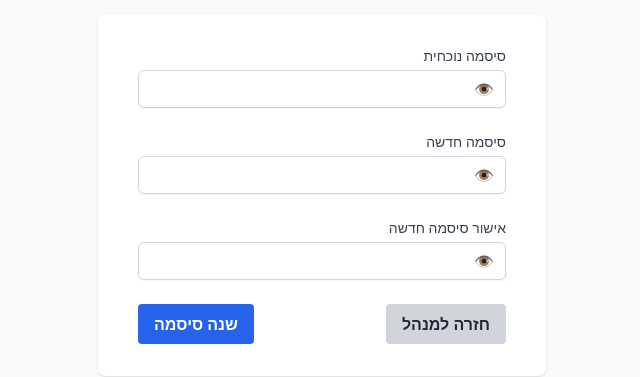
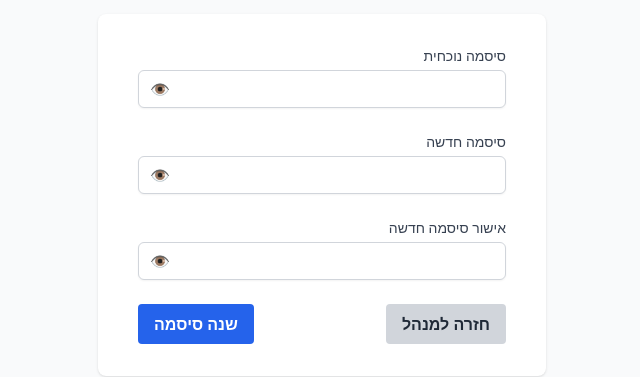
Before and after one commit to tsyonatanp/sindex, a Next.js app: page /change-password in a window 1280 px wide. Shown: the part 265-642 px from the top of the page, without its empty margins (493-1133 px from the left). Built offline with nearby package versions, Linux system fonts and the light colour scheme.

Commit message:
תיקון מיקום איקון העין - עבר לצד שמאל כדי לא להסתיר טקסט

```diff
--- a/pages/admin.tsx
+++ b/pages/admin.tsx
@@ -177,7 +177,7 @@ export default function Admin() {
                     value={password}
                     onChange={(e) => setPassword(e.target.value)}
                     onKeyPress={(e) => e.key === 'Enter' && handleLogin()}
-                    className="w-full px-3 py-2 pr-10 border border-gray-300 rounded-lg focus:ring-2 focus:ring-blue-500 focus:border-blue-500"
+                    className="w-full px-3 py-2 pl-10 border border-gray-300 rounded-lg focus:ring-2 focus:ring-blue-500 focus:border-blue-500"
                     placeholder="הכנס סיסמה"
                   />
                   <button
--- a/pages/change-password.tsx
+++ b/pages/change-password.tsx
@@ -98,13 +98,13 @@ export default function ChangePassword() {
                   name="currentPassword"
                   type={showCurrentPassword ? 'text' : 'password'}
                   required
-                  className="appearance-none block w-full px-3 py-2 border border-gray-300 rounded-md shadow-sm placeholder-gray-400 focus:outline-none focus:ring-blue-500 focus:border-blue-500 sm:text-sm"
+                  className="appearance-none block w-full px-3 py-2 pl-10 border border-gray-300 rounded-md shadow-sm placeholder-gray-400 focus:outline-none focus:ring-blue-500 focus:border-blue-500 sm:text-sm"
                   value={currentPassword}
                   onChange={(e) => setCurrentPassword(e.target.value)}
                 />
                 <button
                   type="button"
-                  className="absolute inset-y-0 right-0 pr-3 flex items-center"
+                  className="absolute inset-y-0 left-0 pl-3 flex items-center"
                   onClick={() => setShowCurrentPassword(!showCurrentPassword)}
                 >
                   {showCurrentPassword ? '🔒' : '👁️'}
@@ -123,13 +123,13 @@ export default function ChangePassword() {
                   name="newPassword"
                   type={showNewPassword ? 'text' : 'password'}
                   required
-                  className="appearance-none block w-full px-3 py-2 border border-gray-300 rounded-md shadow-sm placeholder-gray-400 focus:outline-none focus:ring-blue-500 focus:border-blue-500 sm:text-sm"
+                  className="appearance-none block w-full px-3 py-2 pl-10 border border-gray-300 rounded-md shadow-sm placeholder-gray-400 focus:outline-none focus:ring-blue-500 focus:border-blue-500 sm:text-sm"
                   value={newPassword}
                   onChange={(e) => setNewPassword(e.target.value)}
                 />
                 <button
                   type="button"
-                  className="absolute inset-y-0 right-0 pr-3 flex items-center"
+                  className="absolute inset-y-0 left-0 pl-3 flex items-center"
                   onClick={() => setShowNewPassword(!showNewPassword)}
                 >
                   {showNewPassword ? '🔒' : '👁️'}
@@ -148,13 +148,13 @@ export default function ChangePassword() {
                   name="confirmPassword"
                   type={showConfirmPassword ? 'text' : 'password'}
                   required
-                  className="appearance-none block w-full px-3 py-2 border border-gray-300 rounded-md shadow-sm placeholder-gray-400 focus:outline-none focus:ring-blue-500 focus:border-blue-500 sm:text-sm"
+                  className="appearance-none block w-full px-3 py-2 pl-10 border border-gray-300 rounded-md shadow-sm placeholder-gray-400 focus:outline-none focus:ring-blue-500 focus:border-blue-500 sm:text-sm"
                   value={confirmPassword}
                   onChange={(e) => setConfirmPassword(e.target.value)}
                 />
                 <button
                   type="button"
-                  className="absolute inset-y-0 right-0 pr-3 flex items-center"
+                  className="absolute inset-y-0 left-0 pl-3 flex items-center"
                   onClick={() => setShowConfirmPassword(!showConfirmPassword)}
                 >
                   {showConfirmPassword ? '🔒' : '👁️'}
```
